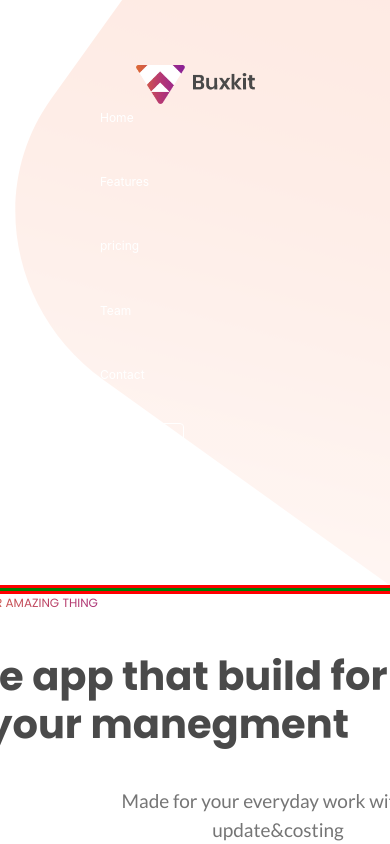
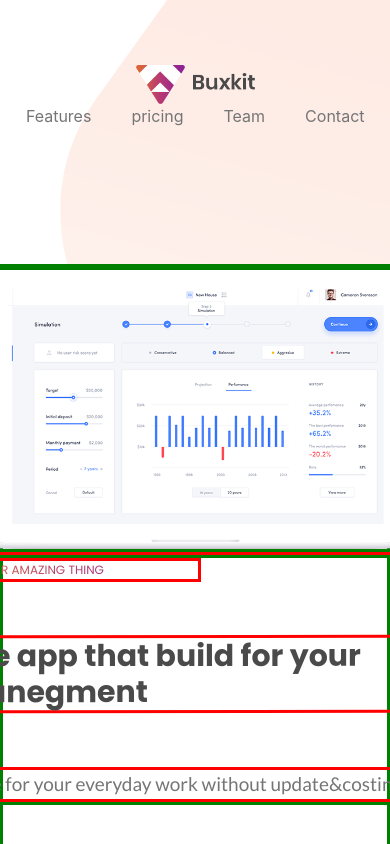
Before and after one commit to KeyToTech/StandupBotLanding, a React (Create React App) app: page / in a window 390 px wide. Shown: the top 844 px of the page. Built offline with nearby package versions, Linux system fonts and the light colour scheme.

Commit message:
made mobile scaling for 1200px and more.

```diff
--- a/src/header/Header.js
+++ b/src/header/Header.js
@@ -31,7 +31,7 @@ class Header extends Component {
                         </ul>
                     </nav>
                 </div>
-                <div className='row'>
+                <div className='row-header'>
                     <div className="banner">
                         <div className="caption-container">
                             <div className="caption">
--- a/src/header/header.css
+++ b/src/header/header.css
@@ -90,15 +90,13 @@
     font-weight: bold;
 }
 
-.row {
-    border: red solid;
+.row-header {
     display: flex;
     justify-content: flex-end;
     margin-top: 120px;
 }
 
 .banner {
-    border: green solid;
     height: 500px;
     margin-right: 40px;
     display: flex;
@@ -107,7 +105,6 @@
 }
 
 .caption-container {
-    border: red solid;
     position: relative;
 }
 
@@ -152,7 +149,7 @@
 }
 
 .caption-img-container {
-    border: yellow solid;
+
 }
 
 .button-caption {
@@ -279,7 +276,8 @@
         left: 350px;
     }
 
-    .row {
+    .row-header {
+        border: green solid;
         justify-content: center;
     }
 
@@ -290,112 +288,94 @@
 
 @media screen and (max-width: 1290px) {
 
+    .row-header {
+        padding: 0 20px 0 20px;
+    }
+
     .banner {
-        margin: 0;
+       height: auto;
+       flex-wrap: wrap-reverse;
+       justify-content: center;
     }
 
     .caption-container {
+        border: red solid;
+        height: 370px;
+        flex-grow: 1;
+        flex-basis: 200px;
+    }
+
+    .caption {
+        border: green solid;
+
+        width: 100%;
+    }
+
+    .caption-img-container {
+        flex-grow: 2;
+        flex-basis: 650px;
+    }
+
+    .caption-img-container img {
+
+        width: 100%;
+    }
+
+    .button-caption {
+        bottom: 0px;
+    }
+}
+
+@media screen and (max-width: 1160px) {
+
+    .menu-items .item-nav {
+        font-size: 16px;
+        text-decoration: none;
+
+        color: rgb(117, 117, 117);
+        font-family: 'Poppins' sans-serif;
+    }
+
+    .bg-first {
+        display: none;
+        left: 495px;
+    }
+
+    .bg-second {
+        left: 60px;
 
     }
 
     .caption-img-container {
+        border: green solid;
+        flex-basis: 300px;
+    }
+
+    .caption-img-container img {
 
     }
 
-
-}
-
-@media screen and (max-width: 1140px) {
-
-
-}
-
-@media screen and (max-width: 1100px) {
-
-
-
-}
-
-@media screen and (max-width: 1040px) {
-
-    .bg-first {
-        display: none;
-    }
-
-    .bg-second {
-        position: absolute;
-        left: 15px;
-        bottom: -20px;
-    }
-
-    .banner {
-        margin-left: 10px;
-        margin-right: 10px;
-        justify-content: center;
-    }
-
     .caption-container {
+        flex-grow: 1;
+        flex-basis: 300px;
 
     }
 
-
     .caption-tf {
 
-
+        border: red solid;
+        font-size: 12px;
     }
 
     .caption-tt {
-        font-size: 40px;
-        width: 440px;
-        text-align: center;
+        border: red solid;
+        font-size: 30px;
+        width: 100%;
     }
 
     .caption-tm {
+        border: red solid;
         font-size: 19px;
-        width: 400px;
-        text-align: center;
-        align-self: center;
-    }
-
-    .button-caption {
-        left: 50%;
-        margin-left: -125px;
-    }
-
-    .caption-img-container  {
-        display: none;
+        width: 100%;
     }
 }
-
-@media screen and (max-width: 890px) {
-
-    .menu {
-        flex-grow: 1;
-        display: flex;
-        flex-direction: row;
-        justify-content: space-between;
-    }
-}
-
-
-@media screen and (max-width: 768px) {
-
-    .container-header-nav {
-        height: 400px;
-    }
-
-    .nav-container {
-        flex-direction: column;
-    }
-
-    .logo-container {
-        display: flex;
-        justify-content: center;
-    }
-
-    .menu {
-        flex-direction: column;
-        justify-content: space-between;
-        padding: 0;
-    }
-}
```
